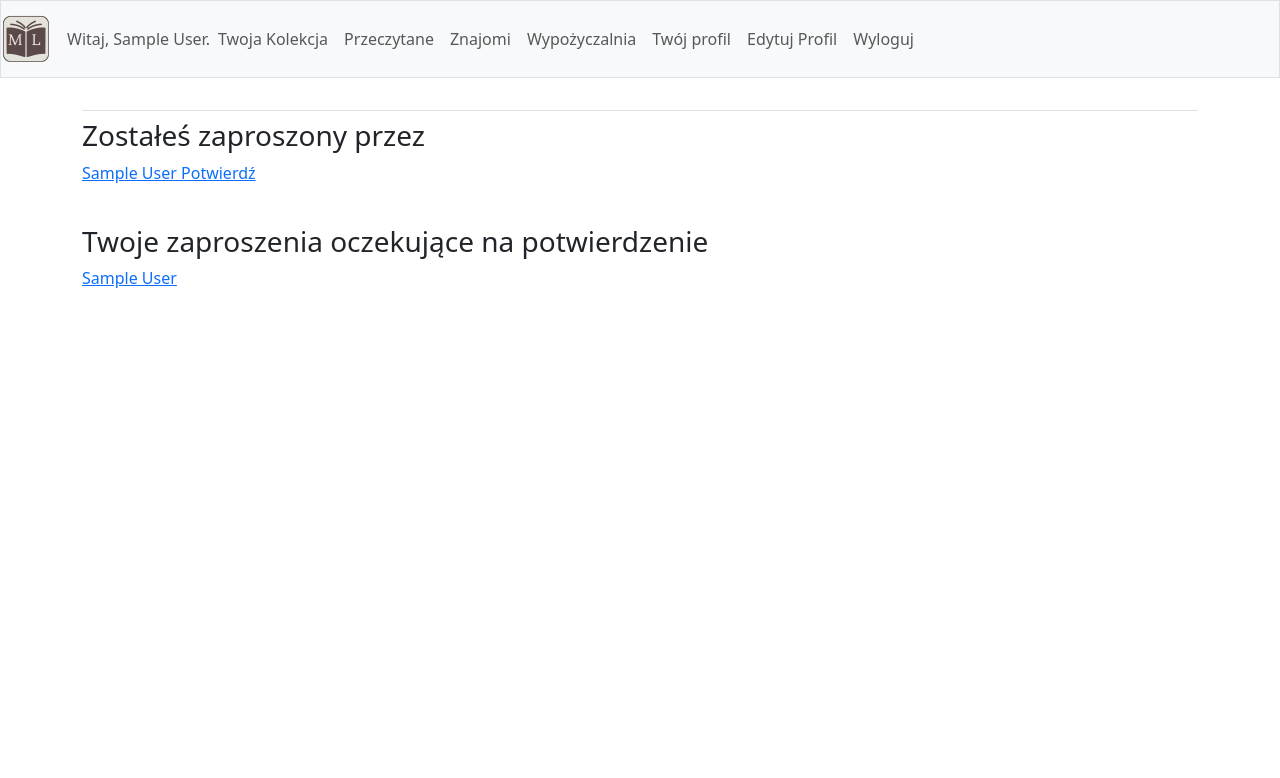
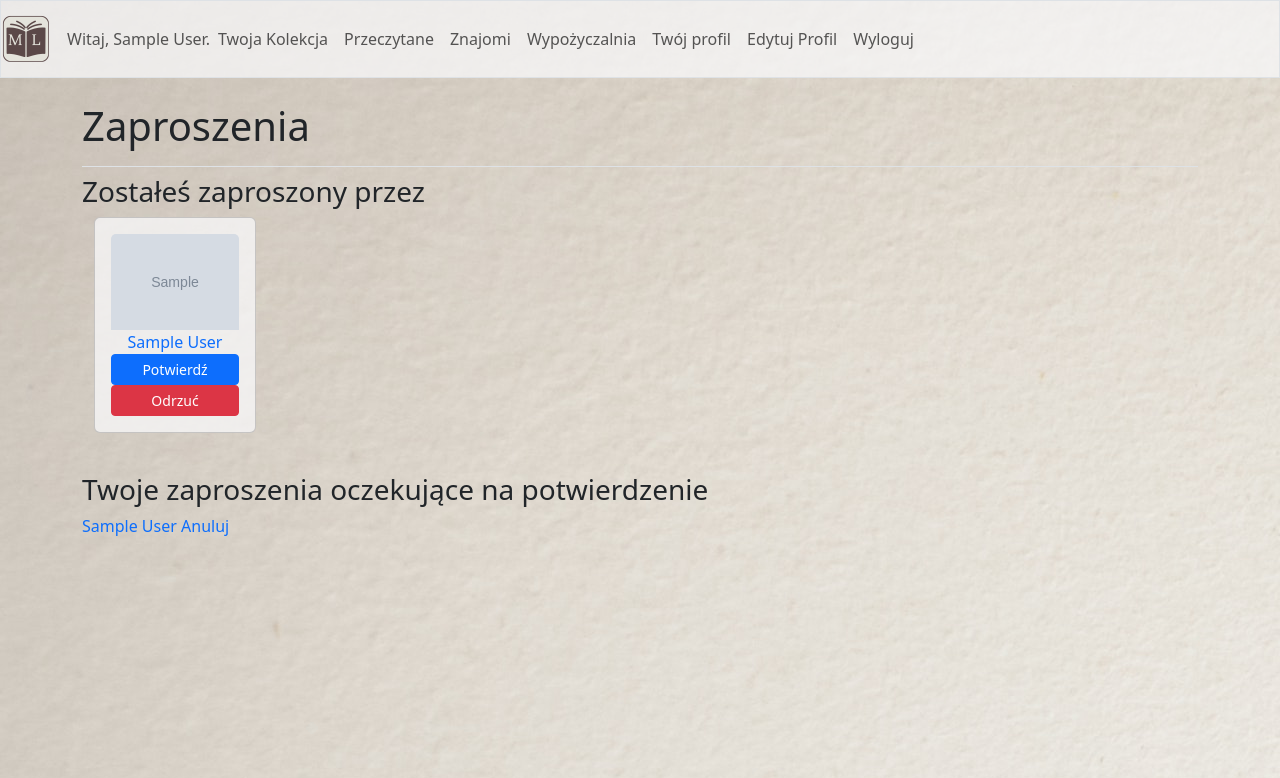
Before and after one commit to GLamotBach/mylibra, a Django app: page /friend/invitations/ in a window 1280 px wide. Shown: the top 778 px of the page. Run offline with Django 4.2, Linux system fonts and the light colour scheme; a user stored in the database is signed in; tables that the repository leaves empty hold one stand-in row (values such as "Sample post"); grey boxes marked "Sample" are stand-in pictures; some libraries are stand-ins or nearby versions.

Commit message:
bootstrap friendlist

```diff
--- a/friend_list/urls.py
+++ b/friend_list/urls.py
@@ -13,6 +13,10 @@ urlpatterns = [
     path('invitations/', views.invitation_list_view, name='invitations'),
     # Accepting invitation to friend list
     path('confirm/<int:profile_id>/', views.invitation_accept_view, name='accept_invite'),
-    # Search
+    # Rejecting invitation to friend list
+    path('reject/<int:profile_id>/', views.invitation_reject_view, name='reject_invite'),
+    # Canceling invitation issued by the user
+    path('cancel/<int:profile_id>/', views.invitation_cancel_view, name='cancel_invite'),
+    # Search for users
     path('search/', views.user_search_view, name='user_search'),
 ]
--- a/friend_list/views.py
+++ b/friend_list/views.py
@@ -87,6 +87,27 @@ def invitation_accept_view(request, profile_id):
 
 
 @login_required
+def invitation_reject_view(request, profile_id):
+    """Removes invitation without adding a new friend to list"""
+    rejecting_user = UsersPublicProfile.objects.get(user_id=request.user)
+    rejected_user = UsersPublicProfile.objects.get(id=profile_id)
+    invitation = FriendInvite.objects.get(to_user=rejecting_user, from_user=rejected_user)
+    invitation.delete()
+    return redirect('friend_list:invitations')
+
+
+@login_required
+def invitation_cancel_view(request, profile_id):
+    """Cancels the invitation issued previously by the user"""
+    canceling_user = UsersPublicProfile.objects.get(user_id=request.user)
+    canceled_user = UsersPublicProfile.objects.get(id=profile_id)
+    invitation = FriendInvite.objects.get(to_user=canceled_user, from_user=canceling_user)
+    invitation.delete()
+    return redirect('friend_list:invitations')
+
+
+
+@login_required
 def user_search_view(request):
     """Shows the results of searching for users"""
     if request.method == 'POST':
--- a/templates/friend_list/invitations.html
+++ b/templates/friend_list/invitations.html
@@ -5,22 +5,49 @@
     <title>MyLibra - Zaproszenia</title>
     {% extends "personal_collection/base.html" %}
     {% load django_bootstrap5 %}
+    {% load static %}
 </head>
 <body>
 
+  {% block page_header %}
+
+    <style>
+    body {
+      background-image: url("{% static 'personal_collection/images/paper_background.jpg' %}") ;
+    }
+    .bg-light {
+      --bs-bg-opacity: 0.75;
+    }
+
+      a { text-decoration: none; }
+  </style>
+
+    <h1>Zaproszenia</h1>
+  {% endblock page_header %}
+
   {% block content %}
   <h3>Zostałeś zaproszony przez</h3>
+    <div class="container">
+      <div class="row">
     {% for i in inbox %}
-      <p>
-        <a href="{% url 'public_profile:profile' i.from_user.id %}">
-        {{ i.from_user.public_name }}
-        </a>
-        <a href="{% url 'friend_list:accept_invite' i.from_user.id %}">Potwierdź</a>
+        <div class="col-sm-2 mb-3 d-flex align-items-stretch">
+          <div class="card bg-light">
+            <div class="card-body d-flex flex-column">
 
-      </p>
+        <img src="{{ i.from_user.image.url }}" class="card-img-top" ale="Profil">
+        <a class="card-text text-center mt-auto" href="{% url 'public_profile:profile' i.from_user.id %}">{{ i.from_user.public_name }}</a>
+        <a class="btn btn-primary mt-auto btn-sm" href="{% url 'friend_list:accept_invite' i.from_user.id %}">Potwierdź</a>
+        <a class="btn btn-danger mt-auto btn-sm" href="{% url 'friend_list:reject_invite' i.from_user.id %}">Odrzuć</a>
+
+
+            </div>
+          </div>
+        </div>
     {% empty %}
       <h5>Nie masz oczekujących zaproszeń</h5>
     {% endfor %}
+      </div>
+    </div>
 
     <br/>
   <h3>Twoje zaproszenia oczekujące na potwierdzenie</h3>
@@ -29,6 +56,8 @@
         <a href="{% url 'public_profile:profile' o.to_user.id %}">
         {{ o.to_user.public_name }}
         </a>
+        <a href="{% url 'friend_list:cancel_invite' o.to_user.id %}">Anuluj</a>
+
       </p>
     {% empty %}
       <h5>Nie wysłałeś zaproszeń oczekujących na akceptacje</h5>
```
Also changed, not shown: templates/friend_list/list.html (+5 -2 lines), templates/friend_list/search.html (+10 -5 lines).
